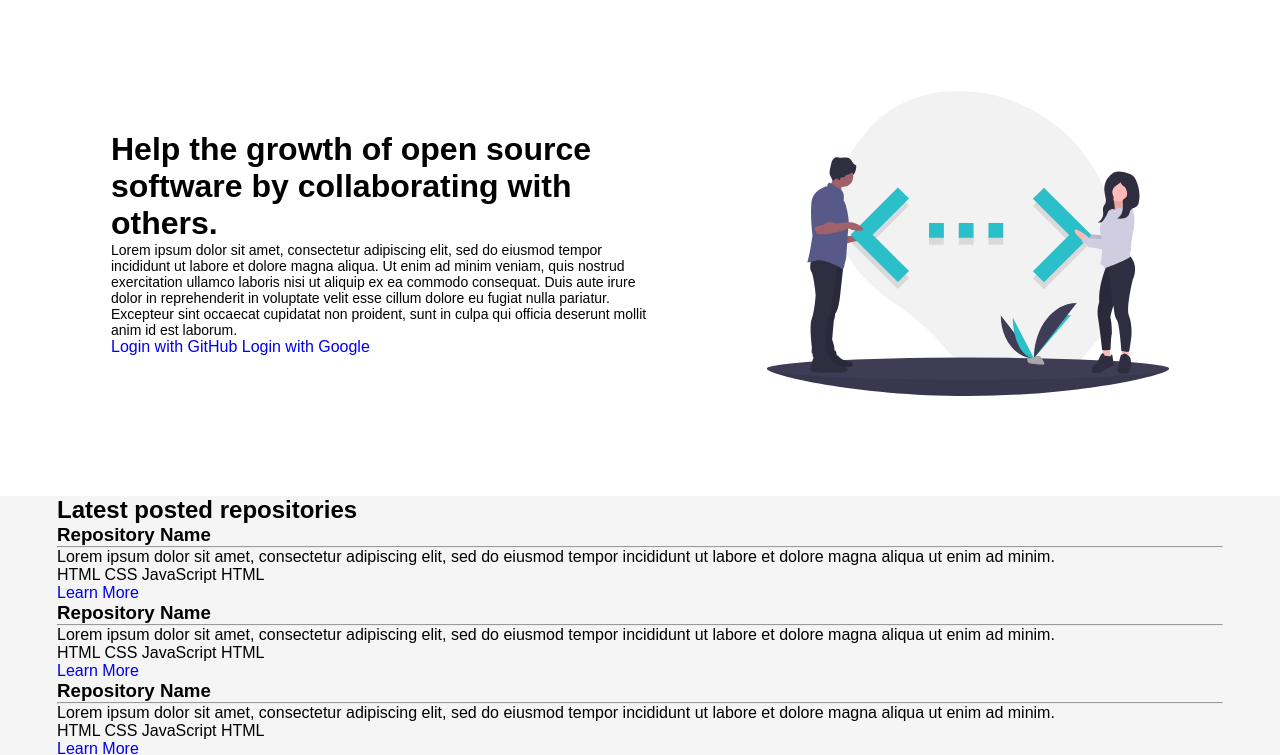
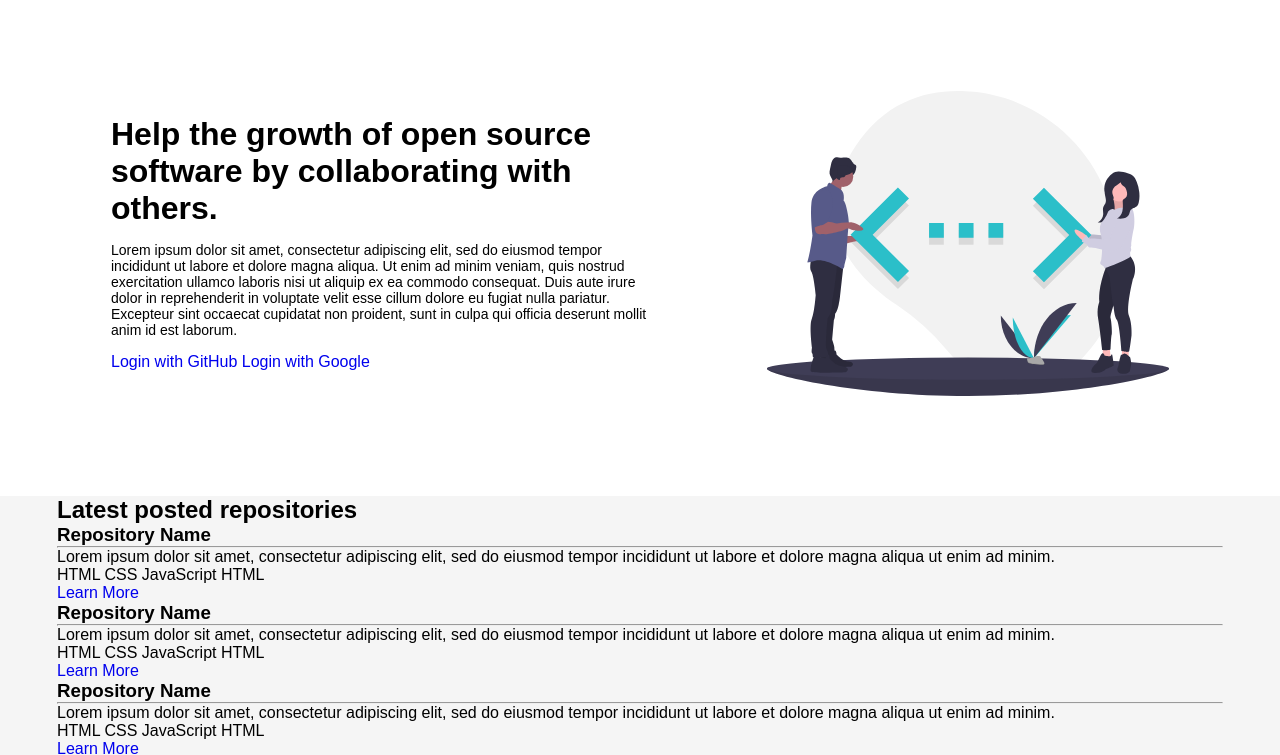
Before and after one commit to mmoya26/PlusShare, a plain HTML site: page index.html in a window 1280 px wide. Shown: the part 64-819 px from the top of the page. Drawn offline with Linux system fonts and the light colour scheme.

Commit message:
Add margin between texts on hero section

```diff
--- a/scss/layout/_grid.scss
+++ b/scss/layout/_grid.scss
@@ -44,6 +44,15 @@ body {
         width: 47%;
         @include as-c;
     }
+
+    &__text {
+        margin-top: 15px;
+    }
+
+}
+
+.signin {
+    margin-top: 15px;
 }
 
 .hero-container {
```
Also changed, not shown: css/main.css, 1 other file.
